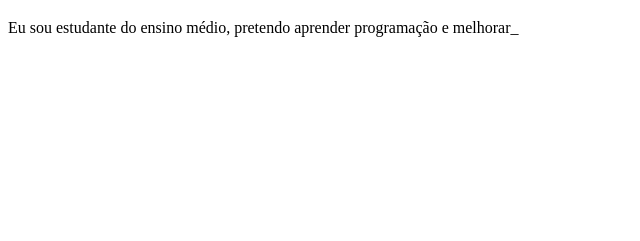
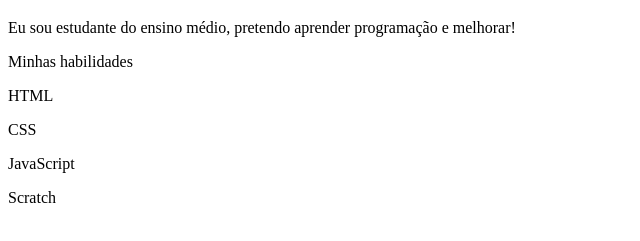
Before and after one commit to HayumiJolieHogaha/programacao2hayumijolie, a plain HTML site: page index.html in a window 1280 px wide. Shown: the part 377-618 px from the top of the page, without its empty margins (0-640 px from the left). Drawn offline with Linux system fonts and the light colour scheme; files whose address does not match are found by name.

Commit message:
alteração

```diff
--- a/index.htm
+++ b/index.html
@@ -10,6 +10,13 @@
     <img src="img/avatar-perfil.png" alt="avatar da Hayumi" srcset="">
     <p>Eu sou Hayumi_</p>
     <h1>Eu estudo programação</h1>
-    <p>Eu sou estudante do ensino médio, pretendo aprender programação e melhorar_</p>
+    <p>Eu sou estudante do ensino médio, pretendo aprender programação e melhorar!</p>
+    <p>Minhas habilidades</p>
+    <div>
+    <p>HTML</p>
+    <P>CSS</P>
+    <P>JavaScript</P>
+    <p>Scratch</p>
+    </div>
 </body>
 </html>
```
